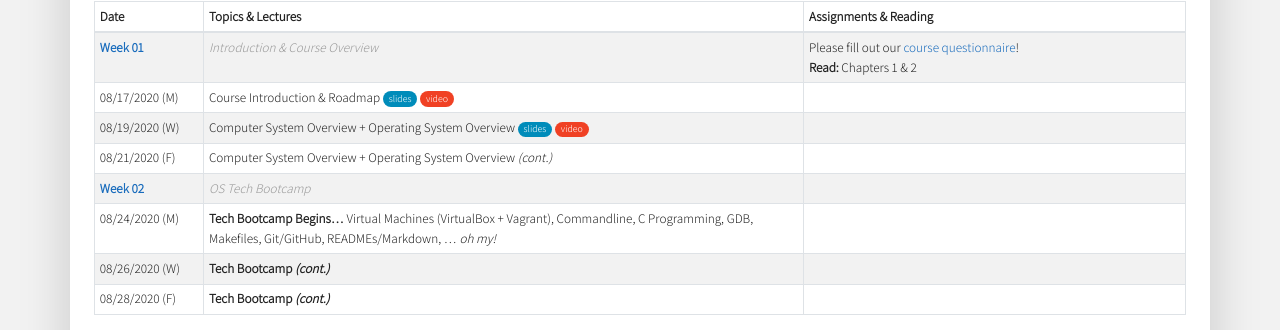
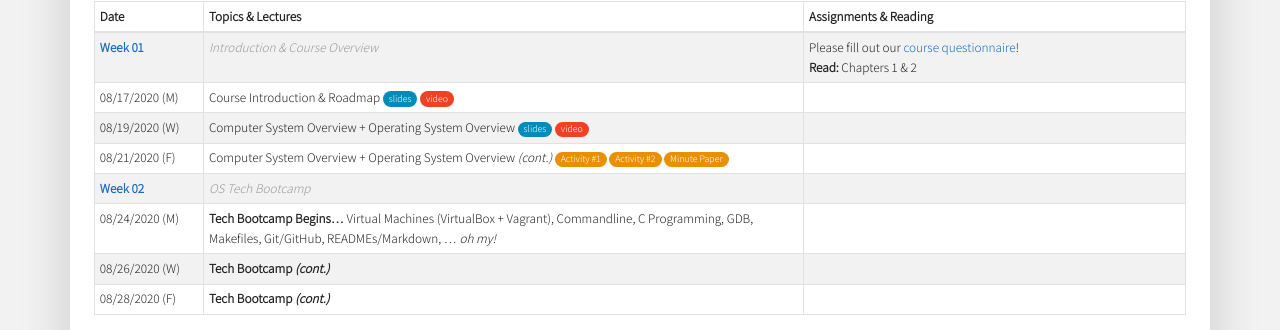
Before and after one commit to traviswpeters/cs460-2020-fall, a Jekyll site: the page built from index.md, in a window 1280 px wide. Shown: the part 1490-1820 px from the top of the page. Built offline with Jekyll 4.4.1, drawn with Linux system fonts in a browser that asks for light colours; nearby versions of some CDN libraries; some web fonts are replaced; comment, search, counter and statistics services are not loaded.

Commit message:
links for today

```diff
--- a/assets/css/prism.css
+++ b/assets/css/prism.css
@@ -45,7 +45,7 @@ pre[class*="language-"]>code {
 	background-size: 3em 3em;
 	background-origin: content-box;
 	background-attachment: local;
-	border-radius: 3px;
+	border-radius: 2px;
 }
 
 code[class*="language-"] {
--- a/index.md
+++ b/index.md
@@ -126,8 +126,10 @@ If you have any questions, please contact me.
 <td markdown="span" markdown="1">
 - Computer System Overview + Operating System Overview _(cont.)_
 <!-- [slides](files/cs460-02-system-and-OS-overview-2.pdf){:.slides} -->
-<!-- [video](https://zoom.us/rec/share/wcpQKpDv0jtOXY3yy3vFZLYnOZW8aaa81yUc8vIJyEYAMzlCyprO6RSAqyViBm9W){:.video} -->
-<!-- [Minute Paper](https://forms.gle/dxRexo9t9CBbbFm38){:.activity} -->
+<!-- [video](){:.video} -->
+[Activity #1](files/cs460-02-system-and-OS-overview-A1.pdf){:.activity}
+[Activity #2](files/cs460-02-system-and-OS-overview-A2.pdf){:.activity}
+[Minute Paper](https://forms.gle/dxRexo9t9CBbbFm38){:.activity}
 </td>
 <!-- Assignments & Reading Here -->
 <td markdown="span" markdown="1"></td>
```
Also changed, not shown: 2 other files.
